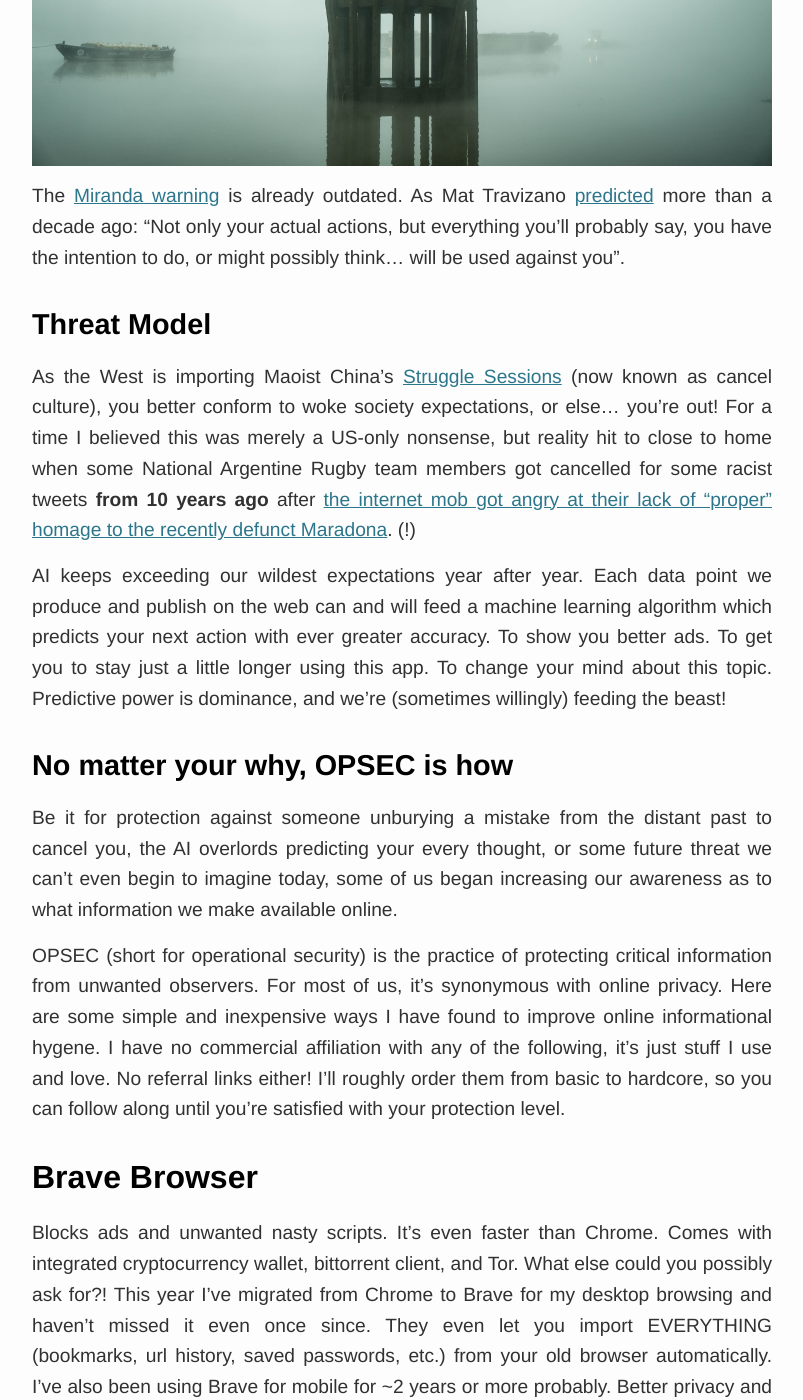
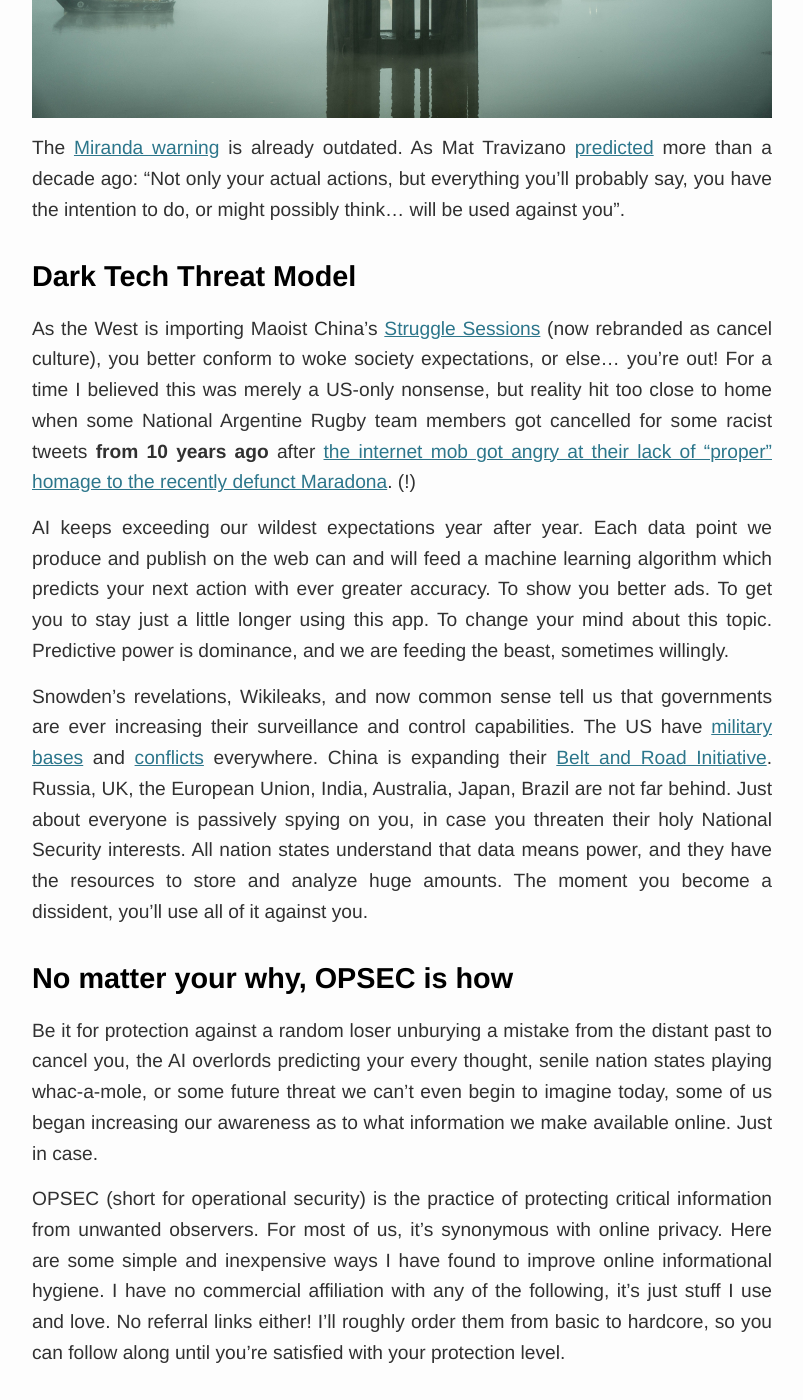
Before and after one commit to tobyornottobe/maraoz.github.io, a Jekyll site: the page built from _posts/2021-04-06-dark-tech.md, in a window 1280 px wide and 1400 px high, scrolled down 570 px. Shown: the whole window, without its empty margins (238-1041 px from the left). Built offline with Jekyll 4.4.1, drawn with Linux system fonts in a browser that asks for light colours; some of the changed text lies outside the part shown.

Commit message:
Update 2021-04-06-dark-tech.md

```diff
--- a/_posts/2021-04-06-dark-tech.md
+++ b/_posts/2021-04-06-dark-tech.md
@@ -1,38 +1,41 @@
 ---
 layout: post
-title:  "[DRAFT] Dark Tech Bundle: how to reduce information leakage in the digital age"
+title:  "Dark Tech Backpack: Tools to Reduce Information Leakage in the Digital Age"
 draft: true
 ---
 <img class="cover" src="/img/dark-tech/cover.jpg">
 
 The [Miranda warning](https://en.wikipedia.org/wiki/Miranda_warning) is already outdated. As Mat Travizano [predicted](https://vimeo.com/10968359) more than a decade ago: "Not only your actual actions, but everything you'll probably say, you have the intention to do, or might possibly think... will be used against you".
 
-# Threat Model
+# Dark Tech Threat Model
 
-As the West is importing Maoist China's [Struggle Sessions](https://en.wikipedia.org/wiki/Struggle_session) (now known as cancel culture), you better conform to woke society expectations, or else... you're out! For a time I believed this was merely a US-only nonsense, but reality hit to close to home when some National Argentine Rugby team members got cancelled for some racist tweets **from 10 years ago** after [the internet mob got angry at their lack of "proper" homage to the recently defunct Maradona](https://alkhaleejtoday.co/sport/5483878/The-cancellation-of-Los-Pumas-Xenophobic-and-misogynistic-tweets-from-the-Argentine-rugby-team-revealed-after-the-disappointing-tribute-to-Maradona.html). (!)
+As the West is importing Maoist China's [Struggle Sessions](https://en.wikipedia.org/wiki/Struggle_session) (now rebranded as cancel culture), you better conform to woke society expectations, or else... you're out! For a time I believed this was merely a US-only nonsense, but reality hit too close to home when some National Argentine Rugby team members got cancelled for some racist tweets **from 10 years ago** after [the internet mob got angry at their lack of "proper" homage to the recently defunct Maradona](https://alkhaleejtoday.co/sport/5483878/The-cancellation-of-Los-Pumas-Xenophobic-and-misogynistic-tweets-from-the-Argentine-rugby-team-revealed-after-the-disappointing-tribute-to-Maradona.html). (!)
 
-AI keeps exceeding our wildest expectations year after year. Each data point we produce and publish on the web can and will feed a machine learning algorithm which predicts your next action with ever greater accuracy. To show you better ads. To get you to stay just a little longer using this app. To change your mind about this topic. Predictive power is dominance, and we're (sometimes willingly) feeding the beast!
+AI keeps exceeding our wildest expectations year after year. Each data point we produce and publish on the web can and will feed a machine learning algorithm which predicts your next action with ever greater accuracy. To show you better ads. To get you to stay just a little longer using this app. To change your mind about this topic. Predictive power is dominance, and we are feeding the beast, sometimes willingly.
+
+Snowden's revelations, Wikileaks, and now common sense tell us that governments are ever increasing their surveillance and control capabilities. The US have [military bases](https://en.wikipedia.org/wiki/List_of_United_States_military_bases) and [conflicts](https://en.wikipedia.org/wiki/List_of_armed_conflicts_involving_the_United_States) everywhere. China is expanding their [Belt and Road Initiative](https://en.wikipedia.org/wiki/Belt_and_Road_Initiative). Russia, UK, the European Union, India, Australia, Japan, Brazil are not far behind. Just about everyone is passively spying on you, in case you threaten their holy National Security interests. All nation states understand that data means power, and they have the resources to store and analyze huge amounts. The moment you become a dissident, you'll use all of it against you.
 
 
 # No matter your why, OPSEC is how
-Be it for protection against someone unburying a mistake from the distant past to cancel you, the AI overlords predicting your every thought, or some future threat we can't even begin to imagine today, some of us began increasing our awareness as to what information we make available online.
+Be it for protection against a random loser unburying a mistake from the distant past to cancel you, the AI overlords predicting your every thought, senile nation states playing whac-a-mole, or some future threat we can't even begin to imagine today, some of us began increasing our awareness as to what information we make available online. Just in case.
 
-OPSEC (short for operational security) is the practice of protecting critical information from unwanted observers. For most of us, it's synonymous with online privacy. Here are some simple and inexpensive ways I have found to improve online informational hygene. I have no commercial affiliation with any of the following, it's just stuff I use and love. No referral links either! I'll roughly order them from basic to hardcore, so you can follow along until you're satisfied with your protection level.
+OPSEC (short for operational security) is the practice of protecting critical information from unwanted observers. For most of us, it's synonymous with online privacy. Here are some simple and inexpensive ways I have found to improve online informational hygiene. I have no commercial affiliation with any of the following, it's just stuff I use and love. No referral links either! I'll roughly order them from basic to hardcore, so you can follow along until you're satisfied with your protection level.
 
 ## Brave Browser
-Blocks ads and unwanted nasty scripts. It's even faster than Chrome. Comes with integrated cryptocurrency wallet, bittorrent client, and Tor. What else could you possibly ask for?! This year I've migrated from Chrome to Brave for my desktop browsing and haven't missed it even once since. They even let you import EVERYTHING (bookmarks, url history, saved passwords, etc.) from your old browser automatically. I've also been using Brave for mobile for ~2 years or more probably. Better privacy and performance by default, and less of your data sent to Google. Easy win!
+Blocks ads and unwanted nasty scripts. It's even faster than Chrome. Comes with integrated cryptocurrency wallet, [bittorrent](https://en.wikipedia.org/wiki/BitTorrent) client, and [Tor](https://en.wikipedia.org/wiki/Tor_(anonymity_network)). What else could you possibly ask for?! This year (2021) I've migrated from Chrome to Brave for my desktop browsing and haven't missed it even once since. They even let you import EVERYTHING (bookmarks, url history, saved passwords, etc.) from your old browser automatically. I've also been using Brave for mobile for ~2 years or more probably. Better privacy and performance by default, and less of your data sent to Google. [Easy win, download now!](https://brave.com/)
 
 ## ExpressVPN
-Another of the basics. A [VPN](https://en.wikipedia.org/wiki/Virtual_private_network) gives you basic encryption for all your connections (useful for insecure networks like airports), but it also provides the added benefit of hiding your IP. This prevents all web apps you use from knowing your rough location (which they could otherwise get from the IP). I begun using ExpressVPN when I first visited China ~5 years ago, and I never stopped. I now try to have it always on. It's blazing fast, cheap, and has great customer support. [Try it out](https://www.expressvpn.com)!
+Another of the basics. A [VPN](https://en.wikipedia.org/wiki/Virtual_private_network) gives you basic encryption for all your connections (useful for insecure networks like airports), but it also provides the added benefit of hiding your IP. This prevents all web apps you use from knowing your rough location (which they could otherwise get from the IP). I began  using ExpressVPN when I first visited China ~5 years ago, and I just never stopped. I now try to have it always on. It's blazing fast, cheap, and has great customer support. [Try it out](https://www.expressvpn.com)!
 
 ## Cryptocurrency
 Banks will sell or give away your financial information to advertisers, governments and other nefarious institutions you might not especially fancy. Coins such as [zcash](https://z.cash/), [Monero](https://www.getmonero.org/), and [Tornado for ETH/ERC20](https://tornado.cash/) provide pretty good privacy solutions for making payments and moving funds internationally. An interesting new project I've recently tried out is [Incognito](https://incognito.org/), which is a way to "wrap" pre-existing coins with a privacy mantle. It's sort of new and not very well audited, so be cautious and don't use it for big amounts of money.
 
 ## Privacy.com cards
-In case you need to use fiat currencies (like most of us, for now), consider using Privacy.com - it lets you create as many virtual debit cards as you want for free. The main advantages are: (1) if one service provider get hacked, you don't need to call the bank for a new one, you just cancel that specific card, and (2) you can put in whichever plausible-looking billing address and purchases will work. Why on earth should Netflix, Spotify, ant their moms need to know my home address?? Unfortunately, last time I checked, a US bank account is required to use Privacy.com, so this is not for everyone. I've been using it for all my online purchases for more that 2 years now. If you happen to have a US bank account, [definitely check it out](https://privacy.com).
+In case you need to use fiat currencies (like most of us, for now), consider using Privacy.com - it lets you create as many virtual debit cards as you want for free. The main advantages are: (1) if one service provider get hacked, you don't need to call the bank for a new one, you just cancel that specific card, and (2) you can put in whichever plausible-looking billing address and purchases will work. Why on earth should Netflix, Spotify, and their moms need to know my home address?? Unfortunately, last time I checked, a US bank account is required to use Privacy.com, so this is not for everyone. I've been using it for all my online purchases for more that 2 years now. If you happen to have a US bank account, [definitely check it out](https://privacy.com).
 
 ## DIY Email Masking
-*We'll never send you spam, we promise!* Yeah, right. That's *if* you don't get hacked. And if your startup never gets acquired by a bigger and less scrupulous company. Inspired by Privacy.com, I set up a similar system but for email, for when I need to give it out (which is quite often, unfortunately). Now, each time I register to a new app, or I need to give my email IRL, I create a new one, instantly. Here's how:
+*We'll never send you spam, we promise!* Yeah, right. That's *if* you don't get hacked. And if your startup never gets acquired by a bigger and less scrupulous company.
+Inspired by Privacy.com, I set up a similar system but for email, for when I need to give it out (which is quite often, unfortunately). Now, each time I register to a new app, or I need to give my email IRL, I create a new one, instantly. Here's how:
 
 (1) Purchase a cheap domain at [Namecheap.com](https://www.namecheap.com/). Anything will do (eg: `niutqf4r1n.com`, `jljai01bpo.xyz`, `2348248024234.io` etc.), but I recommend something like `fruitsolutions.tech` for comedic purposes. If you're uninspired, use [domainwheel.com](https://domainwheel.com/). Some domains cost less than $2. Come on, buy one!
 
@@ -51,7 +54,8 @@
 
 
 ## Avatars and pseudonyms: save your name and face for meatspace
-Stop showing your real face on the web. No, really, just stop. I know 2000s where all about using your real name on Facebook and taking our social lives online. That's over. By using your real name and pic, you enable associating your online activity with your physical body. Why would anyone want that? (the only exception I can think of is dating). I've sinned horribly on this front hundreds of times by uploading selfies everywhere, uploading videos of my  talks, etc. Here's a short guide (although following it is a long, gruelling process) of how to revert this if that's also your case:
+Stop showing your real face on the web. No, really, just stop. I know the 2000s were all about using your real name on Facebook and taking our social lives online. That's over. By using your real name and pic, you link your online activity with your physical body. Why would anyone want that? (the only exception I can think of is dating).
+I've sinned horribly on this front hundreds of times by uploading selfies everywhere, videos of my talks, doing podcasts, etc. Here's a short guide (although following it is a long, gruelling process) of how to revert it, if that's also your case:
 
 (1) search for your full name on google.
 
@@ -61,12 +65,14 @@
 
 (4) repeat with youtube, facebook, twitter, and any other site you think might have your image.
 
-(5) google 'avatar illustration', pick the one you like the most, and use it everywhere instead of your real face. If you want to get real fancy, comission an artist to do a custom avatar and you'll feel great. In fact, I'll gift a profesionally illustrated avatar in any style you chose (or a custom domain name to mask your emails as explained above) if you can find an image/video of my face on the internet (please don't upload it yourself ^^). Email me at [security@maraoz.com](mailto:security@maraoz.com) to redeem [5 remaining!].
+Congrats! You're now among the select group of [born-again digital virgins](https://en.wikipedia.org/wiki/Born-again_virgin)!
+
+(5) google 'avatar illustration', pick the one you like the most, and use it everywhere instead of your real face. If you want to get real fancy, commission an artist to do a custom avatar and you'll feel great. In fact, I'll give a professionally illustrated avatar in any style you choose (or a custom domain name to mask your emails as explained above) if you can find an image/video of my face on the internet (please don't upload it yourself ^^). Email me at [security@maraoz.com](mailto:security@maraoz.com) to redeem [5 of 5 remaining!].
 
 (6) [hardcore] [change your state/legal name](https://twitter.com/dan_abramov/status/1378737515331530759) so that it doesn't match your screen name.
 
 ## Obfuscation
-The ultimate (albeit costly) defence against data collection is generating lots of fake data. Some ideas (which I haven't implemented yet) on this front, in case you're interested:
+The ultimate (albeit costly) defense against data collection is generating lots of fake data. Some ideas (which I haven't implemented yet) on this front, in case you're interested:
 - creating fake profiles and people with your same legal name.
 - publishing fake personal information about yourself
 - writing fake articles about yourself
@@ -84,7 +90,7 @@
 6. Use avatars and pseudonyms everywhere and try to remove your real face and name from the Internet.
 7. Obfuscate with fake data.
 
-That's it! Hope you can implement at least one idea in the list. I'll be writing a complementary article next, called "Light Tech", in which I'll talk about techniques to minimize negative impact of tech to our peace of mind. If you'd like to read it, please subscribe below:
+That's it! Hope you can implement at least one idea in the list. I'll be writing two complementary articles next, called "Light Tech Backpack" (in which I'll talk about techniques to minimize negative impact of tech to our peace of mind), and "Blue Tech Backpack" (where I'll outline basic information security practices) respectively. If you'd like to read them, please subscribe below:
 
 <div style="text-align: center">
 	<iframe style="display:block;" src="https://maraoz.substack.com/embed" width="480" height="320" style="border:1px solid #EEE; background:white;" frameborder="0" scrolling="no"></iframe>
```
